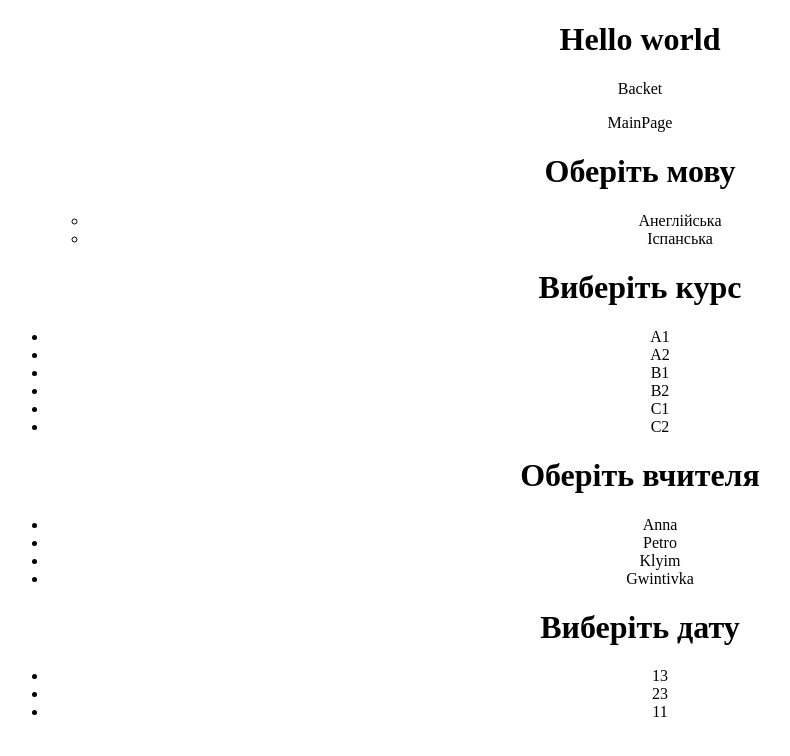
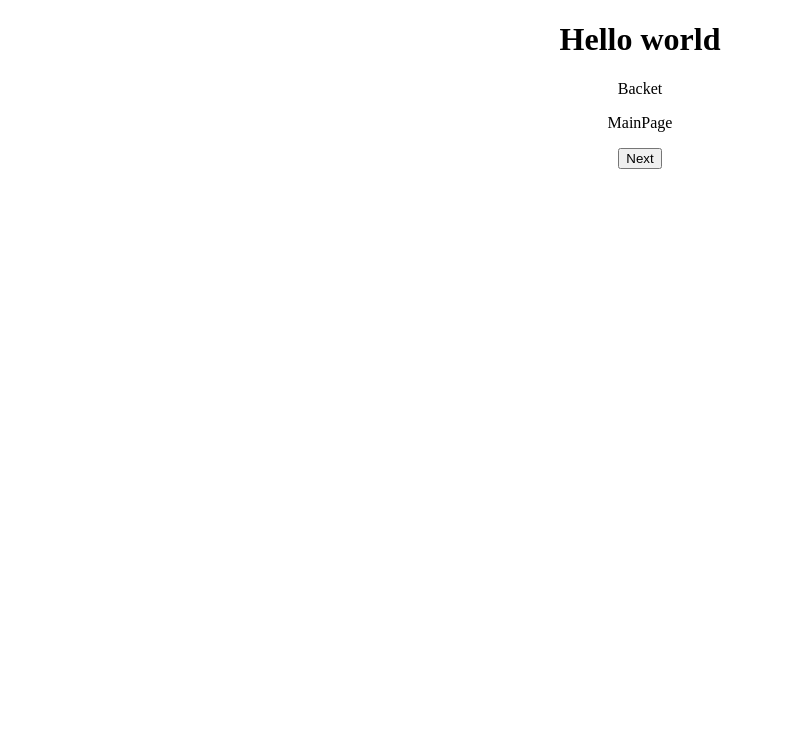
Before and after one commit to pucha02/rlc, a React (Create React App) app: page / in a window 1280 px wide. Shown: the top 756 px of the page, without its empty margins (0-790 px from the left). Built offline with nearby package versions, Linux system fonts and the light colour scheme.

Commit message:
version - 26.08.2024

```diff
--- a/src/pages/mainPage/mainPage.jsx
+++ b/src/pages/mainPage/mainPage.jsx
@@ -1,19 +1,33 @@
-import Languages from "../chooseLanguage/language";
-import Teachers from "../chooseTeacher/teachers"
-import Date from "../chooseDate/date";
-import Courses from "../chooseCourse/courses";
 
 import { BrowserRouter, Routes, Route } from "react-router-dom";
+import { Suspense } from "react";
 import { lazy } from "react";
+import { useState } from "react";
+var i = 0
+const MainPage = () => {
+  const Languages = lazy(() => import("../chooseLanguage/language"))
+  const Teachers = lazy(() => import("../chooseTeacher/teachers"))
+  const Date = lazy(() => import("../chooseDate/date"))
+  const Courses = lazy(() => import("../chooseCourse/courses"))
 
-const MainPage = () => {
- return (
+  const [component, setComponent] = useState(null);
+
+  const arr = [<Languages />, <Teachers/>, <Date/>, <Courses/>]
+
+
+  const switchTab = () => {
+    setComponent(arr[i])
+    i++
+  }
+
+  return (
     <div>
       <p>MainPage</p>
-      <Languages/>
-      <Courses/>
-      <Teachers/>
-      <Date/>
+      <Suspense fallback={<div>Loading...</div>}>
+        {Languages}
+        {component}
+      </Suspense>
+      <button onClick={switchTab}>Next</button>
     </div>
   );
 };
```
